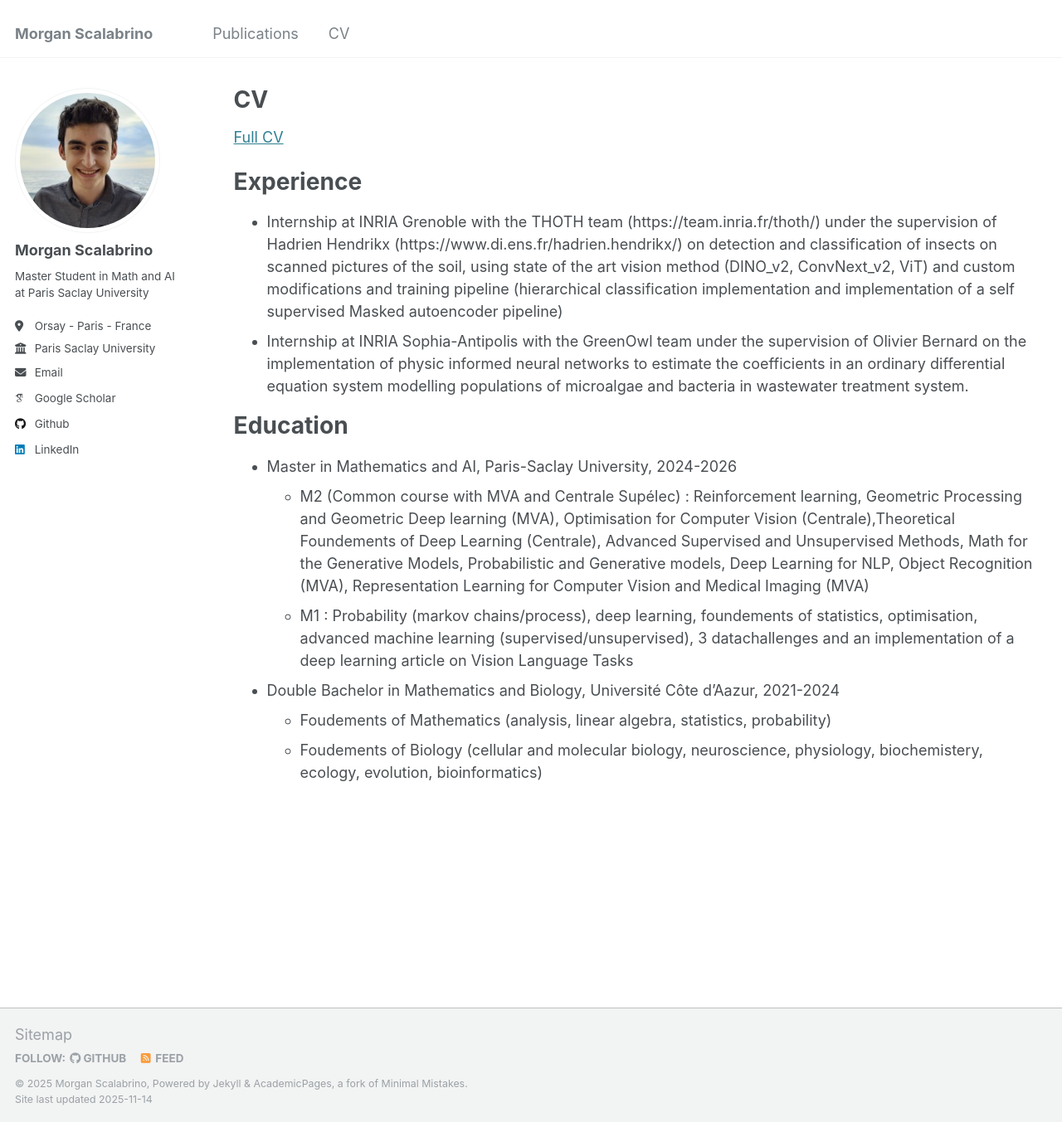
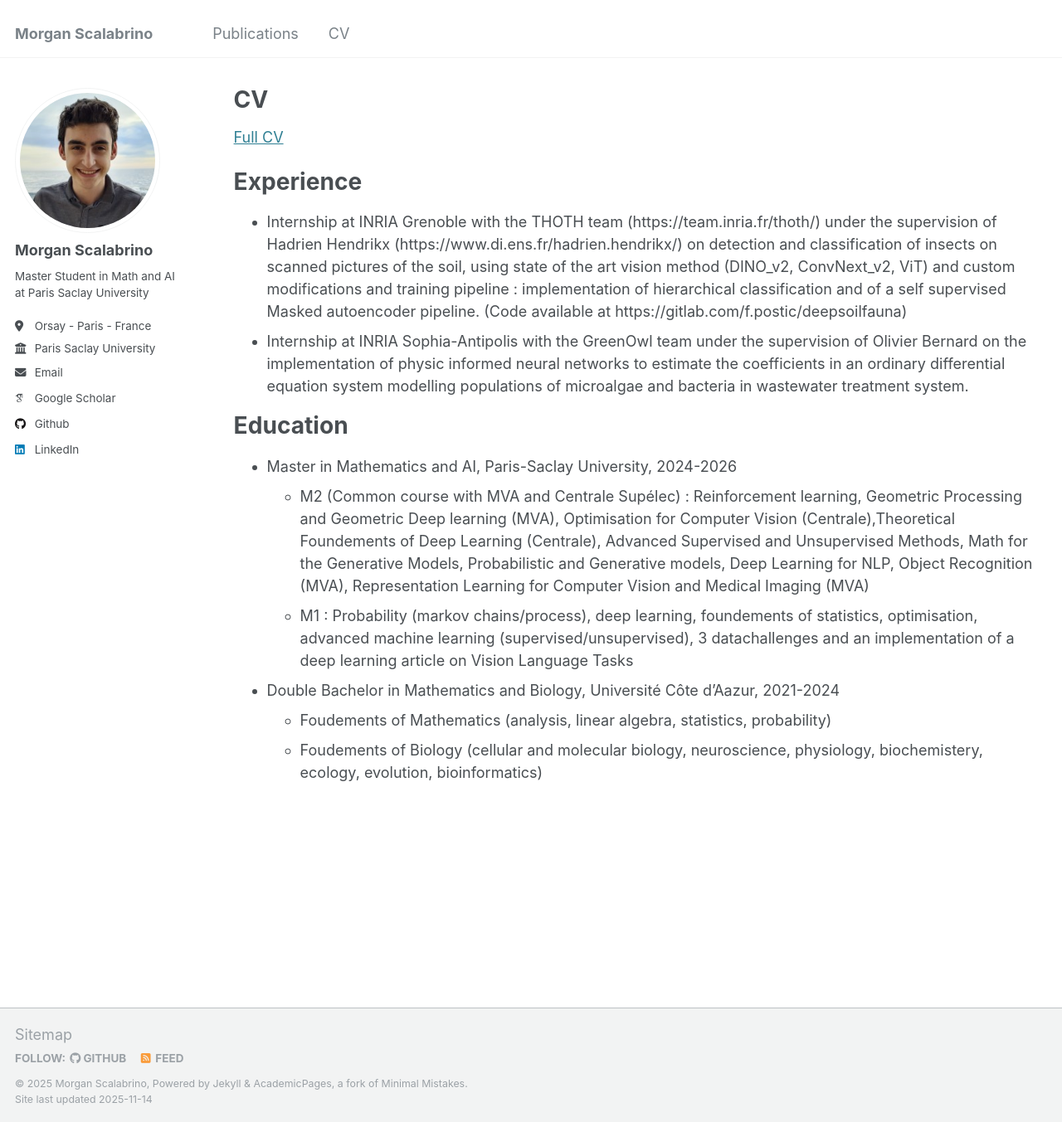
Before and after one commit to MorganScalabrino/MorganScalabrino.github.io, a Jekyll site: the page built from _pages/cv.md, in a window 1280 px wide and 1353 px high. Shown: the whole window at 83% size. Built offline with Jekyll 4.4.1, drawn with Linux system fonts in a browser that asks for light colours; some web fonts are replaced.

Commit message:
Update cv.md

```diff
--- a/_pages/cv.md
+++ b/_pages/cv.md
@@ -12,7 +12,7 @@ redirect_from:
 
 Experience
 ======
-* Internship at INRIA Grenoble with the THOTH team (https://team.inria.fr/thoth/) under the supervision of Hadrien Hendrikx (https://www.di.ens.fr/hadrien.hendrikx/) on detection and classification of insects on scanned pictures of the soil, using state of the art vision method (DINO_v2, ConvNext_v2, ViT) and custom modifications and training pipeline (hierarchical classification implementation and implementation of a self supervised Masked autoencoder pipeline)
+* Internship at INRIA Grenoble with the THOTH team (https://team.inria.fr/thoth/) under the supervision of Hadrien Hendrikx (https://www.di.ens.fr/hadrien.hendrikx/) on detection and classification of insects on scanned pictures of the soil, using state of the art vision method (DINO_v2, ConvNext_v2, ViT) and custom modifications and training pipeline : implementation of hierarchical classification and of a self supervised Masked autoencoder pipeline. (Code available at https://gitlab.com/f.postic/deepsoilfauna)
 * Internship at INRIA Sophia-Antipolis with the GreenOwl team under the supervision of Olivier Bernard on the implementation of physic informed neural networks to estimate the coefficients in an ordinary differential equation system modelling populations of microalgae and bacteria in wastewater treatment system.
 
 Education
```
